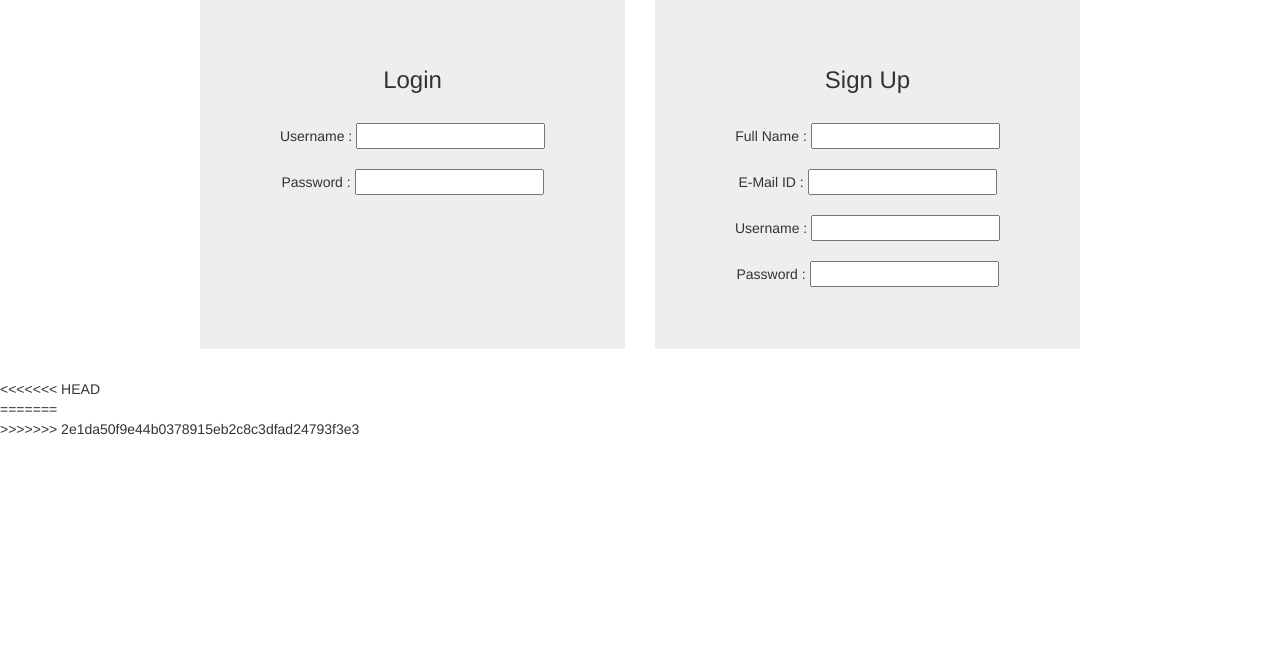
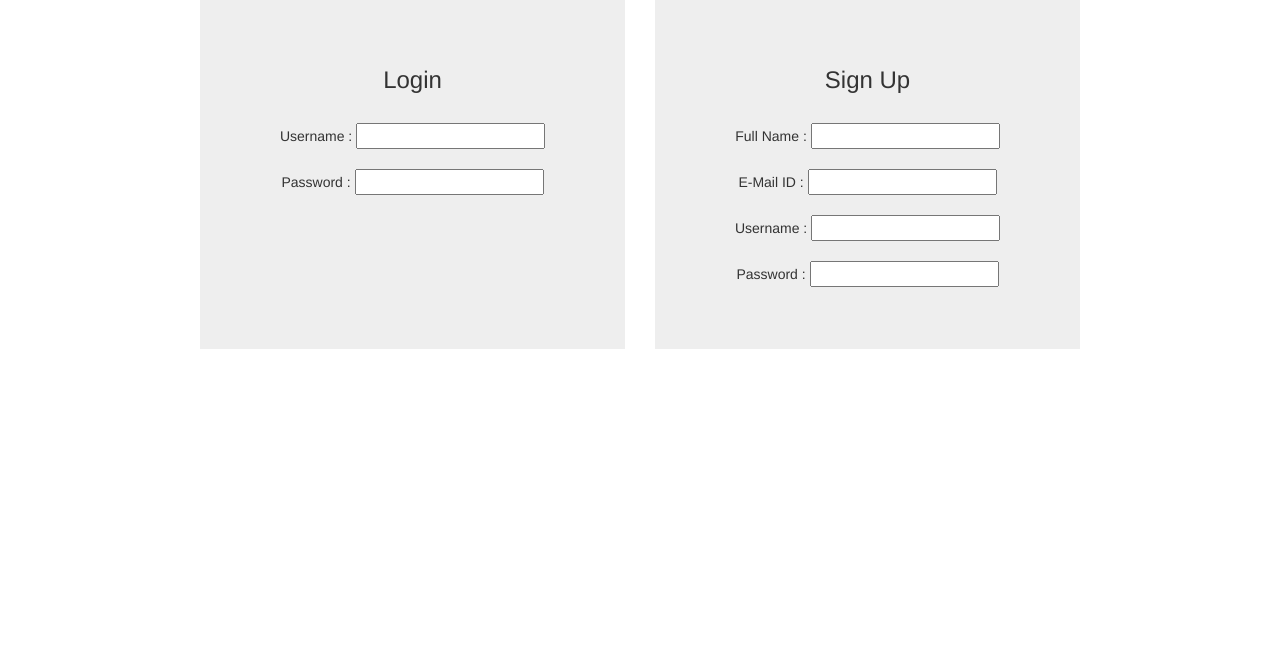
Before and after one commit to csi-lnmiit/S63_Book-Exchange-App, a PHP site: page / in a window 1280 px wide. Shown: the part 151-800 px from the top of the page. Run offline with PHP 8.4, Linux system fonts and the light colour scheme; some libraries are stand-ins or nearby versions.

Commit message:
Update index.php

```diff
--- a/index.php
+++ b/index.php
@@ -10,7 +10,6 @@
 	</head>
 
 	<body>
-
 		<div style="margin-top:150px;margin-left:200px;margin-right:200px;"><!--outer div start-->
 			<div class="row"><!--row start-->
 				<div class="col-md-6"><!--col-md-6 start-->
@@ -41,13 +40,5 @@
 				</div><!--col-md-6 end-->
 			</div><!--row end-->
 		</div><!--outer div end-->
-<<<<<<< HEAD
-
-
-		<div prateek mittal><!--change here-->
-=======
-		<div prateek mittal new new change><!--change here-->
->>>>>>> 2e1da50f9e44b0378915eb2c8c3dfad24793f3e3
-
 	</body>
 </html>
```
Lines whose indentation alone changed are shown as unchanged.
